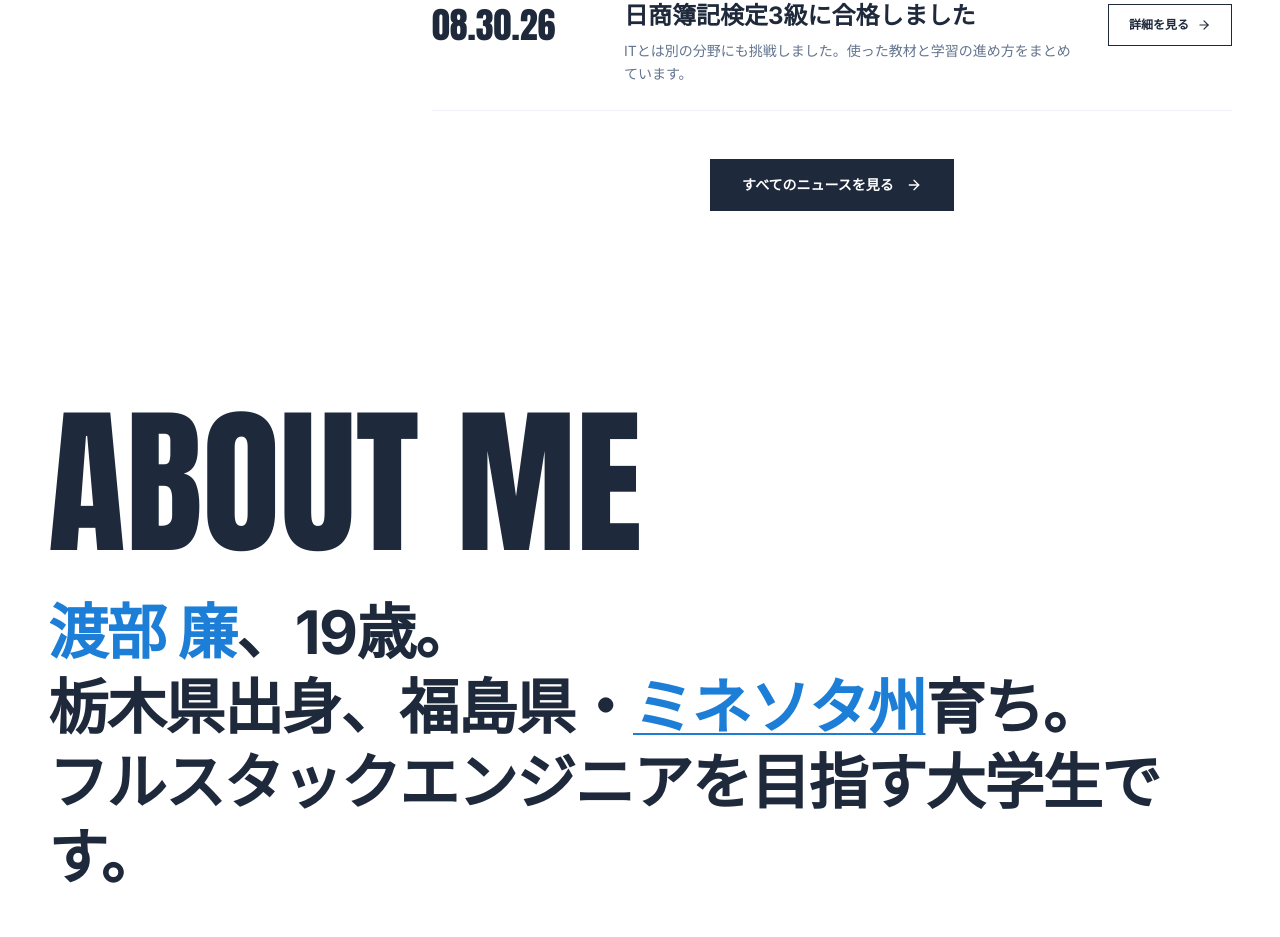
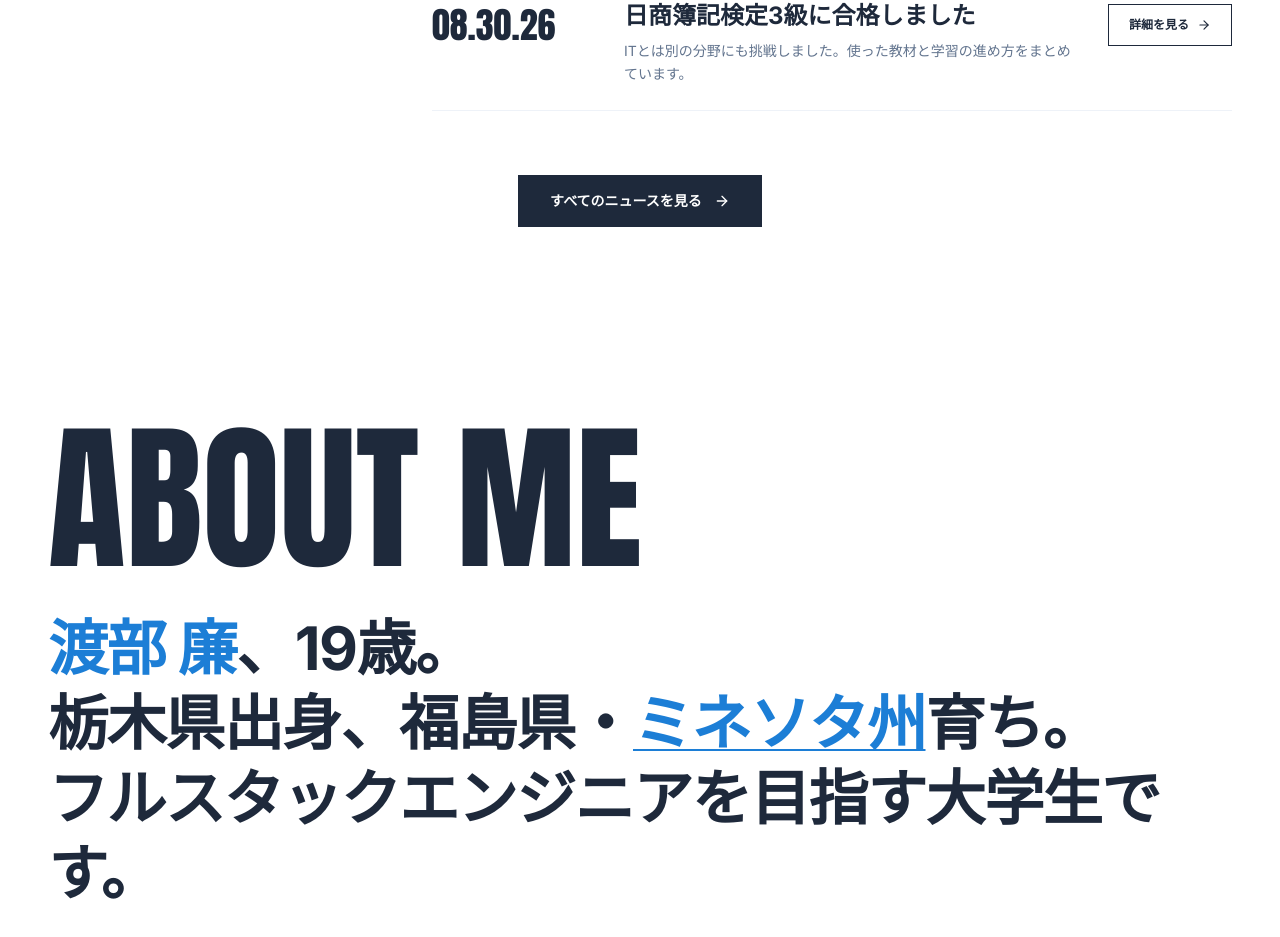
Before and after one commit to iamrenda/Portfolio, a Next.js app: page / in a window 1280 px wide. Shown: the part 2771-3708 px from the top of the page. Built offline with nearby package versions, Linux system fonts and the light colour scheme.

Commit message:
fix: button centering

```diff
--- a/src/components/News.tsx
+++ b/src/components/News.tsx
@@ -137,8 +137,10 @@ export default function News() {
               })}
             </ul>
           )}
+        </div>
+      </div>
 
-          <div className="mt-12 flex justify-center">
+      <div className="mt-16 flex justify-center">
         <button
           type="button"
           className="bg-ink hover:bg-accent flex cursor-pointer items-center gap-3 px-8 py-4 text-sm font-semibold text-white transition-colors duration-200"
@@ -147,8 +149,6 @@ export default function News() {
           <LuArrowRight size={16} aria-hidden />
         </button>
       </div>
-        </div>
-      </div>
     </section>
   );
 }
```
Lines whose indentation alone changed are shown as unchanged.
